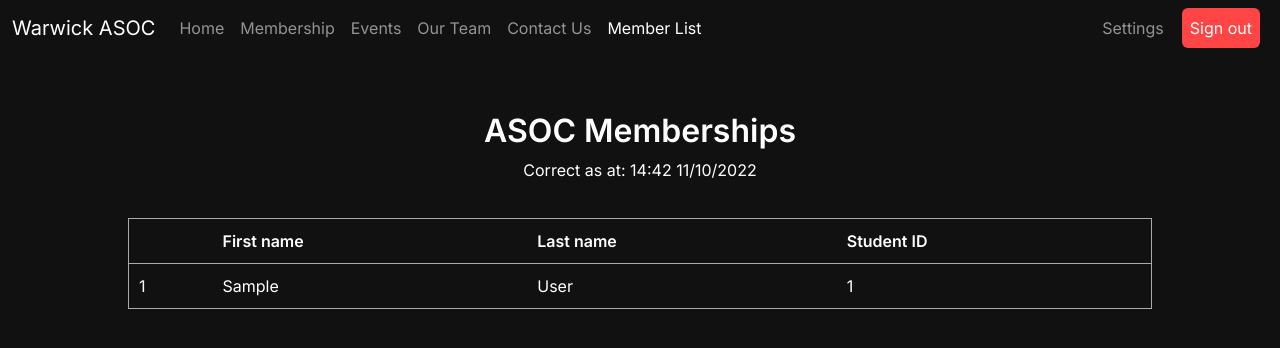
After one commit to neilshaabi/warwick-asoc, a Flask app: page /member-list in a window 1280 px wide. The commit adds this page. Shown: the top 348 px of the page. Run offline with Flask 2, Linux system fonts and the light colour scheme; a user stored in the database is signed in; tables that the repository leaves empty hold one stand-in row (values such as "Sample post"); some libraries are stand-ins or nearby versions.

Commit message:
Created `/member-list` page for exec team

```diff
--- a/app/routes.py
+++ b/app/routes.py
@@ -1,4 +1,4 @@
-from datetime import date
+from datetime import date, datetime
 from flask import render_template, request, redirect, url_for, session, flash, jsonify
 from flask_login import login_user, current_user, logout_user, login_required
 from markupsafe import escape
@@ -6,7 +6,12 @@ from werkzeug.security import check_password_hash, generate_password_hash
 
 from app import app, mail, serialiser
 from app.db import db, User
-from app.utils import isValidStudentID, isValidPassword, sendEmailWithToken, sendContactEmail
+from app.utils import (
+    isValidStudentID,
+    isValidPassword,
+    sendEmailWithToken,
+    sendContactEmail,
+)
 
 
 # Logs user out
@@ -106,6 +111,11 @@ def login():
         # Log user in and redirect to home page
         else:
             login_user(user)
+            current_user.is_exec = (
+                User.query.with_entities(User.is_exec)
+                .filter_by(id=current_user.id)
+                .first()[0]
+            )
             return url_for("index")
 
         return jsonify({"error": error})
@@ -377,3 +387,27 @@ def settings():
     # Request method is GET
     else:
         return render_template("settings.html", user=user)
+
+
+# Displays list of members (only accessible by exec members)
+@app.route("/member-list")
+@login_required
+def member_list():
+
+    is_exec = (
+        User.query.with_entities(User.is_exec).filter_by(id=current_user.id).first()[0]
+    )
+
+    if not is_exec:
+        return redirect("/")
+
+    now = datetime.now().strftime("%H:%M %d/%m/%Y")
+
+    members = (
+        User.query.with_entities(User.first_name, User.last_name, User.student_id)
+        .filter(User.membership != None)
+        .order_by(User.first_name)
+        .all()
+    )
+
+    return render_template("member-list.html", now=now, members=members)
--- a/app/static/css/main.css
+++ b/app/static/css/main.css
@@ -390,6 +390,33 @@ input:-webkit-autofill:focus {
 }
 
 
+/* Member list page */
+
+#member-list-page #member-list {
+    color: white;
+    width: var(--content-width);
+    margin: 0 auto;
+    border-collapse: collapse;
+}
+
+#member-list-page #member-list th {
+    font-weight: 600;
+    padding: 10px;
+}
+
+#member-list-page #member-list tr {
+    border: solid 1px #aaa;
+}
+
+#member-list-page #member-list tr:hover {
+    background: var(--mid-grey);
+}
+
+#member-list-page #member-list td {
+    padding: 10px;
+}
+
+
 /* Miscellaneous */
 
 .hidden {
--- a/app/templates/layout.html
+++ b/app/templates/layout.html
@@ -67,6 +67,11 @@
                         <li class="nav-item">
                             <a class="nav-link" href="/contact">Contact Us</a>
                         </li>
+                        {% if current_user.is_exec %}
+                            <li class="nav-item">
+                                <a class="nav-link" href="/member-list">Member List</a>
+                            </li>
+                        {% endif %}
                     </ul>
                     <ul class="navbar-nav mb-auto me-2 mb-lg-0">
                         {% if current_user.is_authenticated %}
--- /dev/null
+++ b/app/templates/member-list.html
@@ -0,0 +1,39 @@
+{% extends "layout.html" %}
+
+{% block title %}
+    Member List
+{% endblock %}
+
+{% block main %}
+
+    <div id="member-list-page">
+
+        <div class="page-header">
+            <h2>ASOC Memberships</h2>
+            <p>Correct as at: {{ now }}</p>
+        </div>
+
+        <table id="member-list">
+            <thead>
+                <tr>
+                    <th></th>
+                    <th>First name</th>
+                    <th>Last name</th>
+                    <th>Student ID</th>
+                </tr>
+            </thead>
+            <tbody>
+                {% for member in members %}
+                    <tr>
+                        <td>{{ loop.index }}</td>
+                        <td>{{ member.first_name }}</td>
+                        <td>{{ member.last_name }}</td>
+                        <td>{{ member.student_id }}</td>
+                    </tr>
+                {% endfor %}
+            </tbody>
+        </table>
+
+    </div>
+
+{% endblock %}
```
Also changed, not shown: app/db.py (+12 -1 lines).
